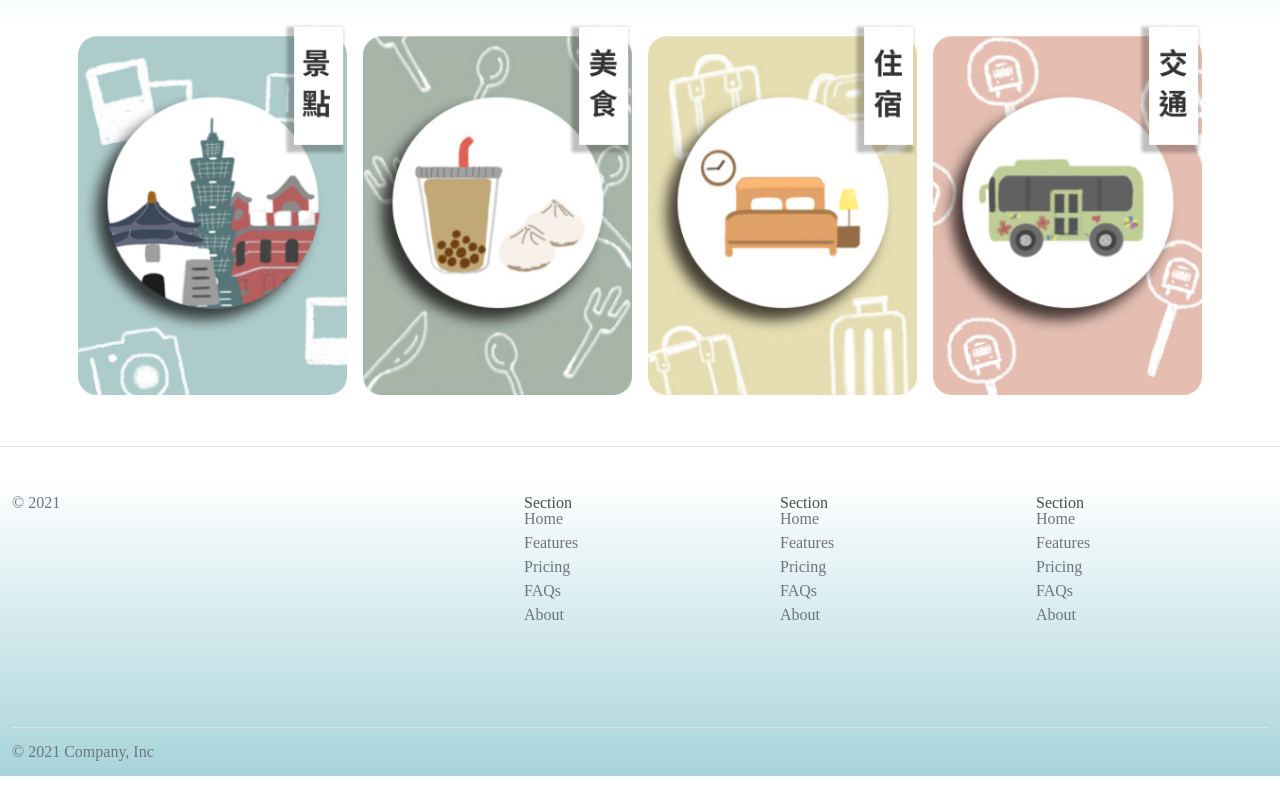
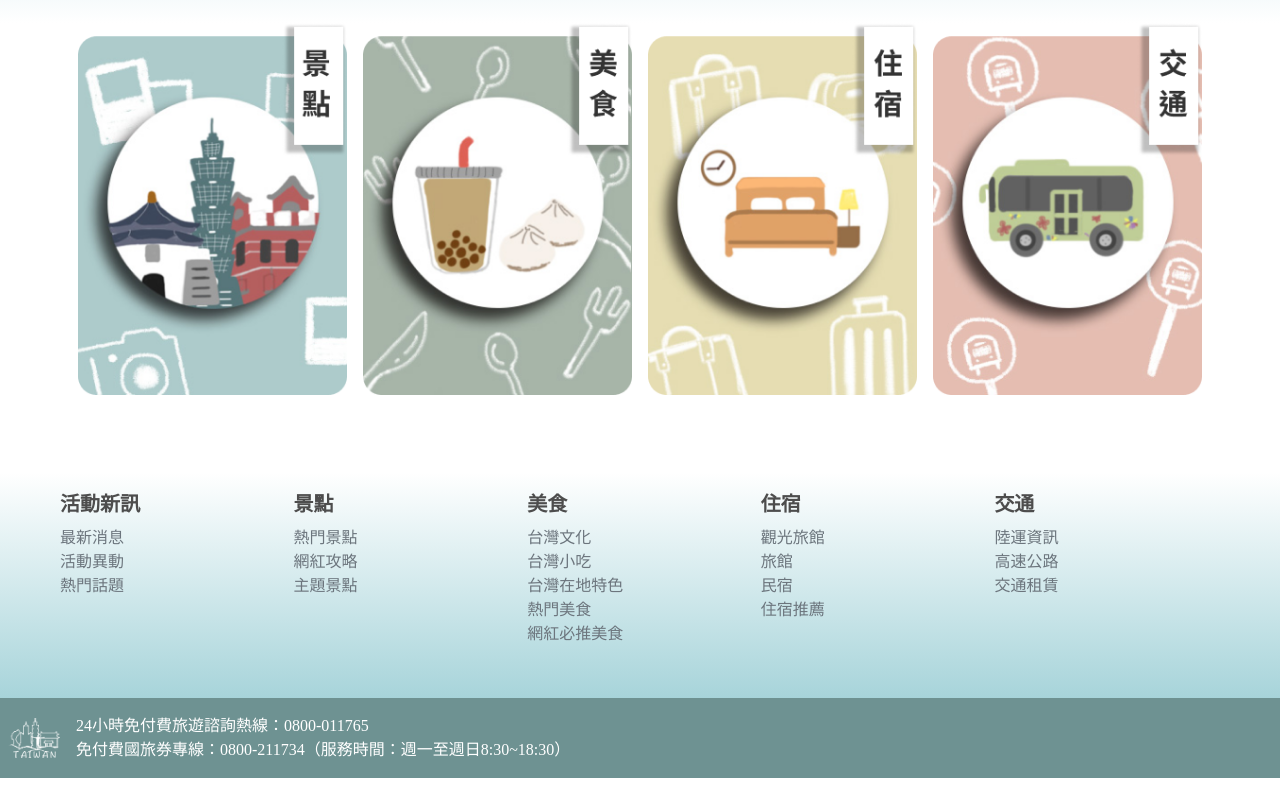
Before and after one commit to Churng/F2E-Taiwan-guide, a Next.js app: page / in a window 1280 px wide. Shown: the part 916-1716 px from the top of the page. After the commit the page ends 1694 px from the top, so only its background shows below. Built offline with nearby package versions, Linux system fonts and the light colour scheme.

Commit message:
footer調整

```diff
--- a/css/style.css
+++ b/css/style.css
@@ -168,6 +168,11 @@ header .login-member {
   background: linear-gradient(0deg, #a7d4da 0%, rgba(167, 212, 218, 0) 89.54%);
 }
 
+.copyright {
+  background-color: #6e9292;
+  color: white;
+}
+
 main main .contain {
   margin-top: -5em;
 }
--- a/share/Footer.js
+++ b/share/Footer.js
@@ -1,124 +1,137 @@
+import Image from "next/image";
+import Logo from "../public/Logo.png";
 export default function footer({ children }) {
 	return (
 		<>
 			<div className="container-fluid footer">
-				<footer className="row row-cols-5 py-5 my-5 border-top ">
+				<footer className="row row-cols-5  px-5 py-5 mt-5 me-1">
 					<div className="col">
-						<p className="text-muted">© 2021</p>
-					</div>
-
-					<div className="col"></div>
-
-					<div className="col">
-						<h5>Section</h5>
+						<h5 className="text-start mb-3 fs-5 fw-bold">活動新訊</h5>
 						<ul className="nav flex-column">
 							<li className="nav-item mb-2">
 								<a href="#" className="nav-link p-0 text-muted">
-									Home
+									最新消息
 								</a>
 							</li>
 							<li className="nav-item mb-2">
 								<a href="#" className="nav-link p-0 text-muted">
-									Features
+									活動異動
 								</a>
 							</li>
 							<li className="nav-item mb-2">
 								<a href="#" className="nav-link p-0 text-muted">
-									Pricing
+									熱門話題
+								</a>
+							</li>
+						</ul>
+					</div>
+					<div className="col">
+						<h5 className="text-start mb-3 fs-5 fw-bold">景點</h5>
+						<ul className="nav flex-column">
+							<li className="nav-item mb-2">
+								<a href="#" className="nav-link p-0 text-muted">
+									熱門景點
 								</a>
 							</li>
 							<li className="nav-item mb-2">
 								<a href="#" className="nav-link p-0 text-muted">
-									FAQs
+									網紅攻略
 								</a>
 							</li>
 							<li className="nav-item mb-2">
 								<a href="#" className="nav-link p-0 text-muted">
-									About
+									主題景點
 								</a>
 							</li>
 						</ul>
 					</div>
-
-					<div className="col">
-						<h5>Section</h5>
+					<div className="col ">
+						<h5 className="text-start mb-3 fs-5 fw-bold">美食</h5>
 						<ul className="nav flex-column">
 							<li className="nav-item mb-2">
 								<a href="#" className="nav-link p-0 text-muted">
-									Home
+									台灣文化
 								</a>
 							</li>
 							<li className="nav-item mb-2">
 								<a href="#" className="nav-link p-0 text-muted">
-									Features
+									台灣小吃
 								</a>
 							</li>
 							<li className="nav-item mb-2">
 								<a href="#" className="nav-link p-0 text-muted">
-									Pricing
+									台灣在地特色
 								</a>
 							</li>
 							<li className="nav-item mb-2">
 								<a href="#" className="nav-link p-0 text-muted">
-									FAQs
+									熱門美食
 								</a>
 							</li>
 							<li className="nav-item mb-2">
 								<a href="#" className="nav-link p-0 text-muted">
-									About
+									網紅必推美食
 								</a>
 							</li>
 						</ul>
 					</div>
-
 					<div className="col">
-						<h5>Section</h5>
+						<h5 className="text-start mb-3 fs-5 fw-bold">住宿</h5>
 						<ul className="nav flex-column">
 							<li className="nav-item mb-2">
 								<a href="#" className="nav-link p-0 text-muted">
-									Home
+									觀光旅館
 								</a>
 							</li>
 							<li className="nav-item mb-2">
 								<a href="#" className="nav-link p-0 text-muted">
-									Features
+									旅館
 								</a>
 							</li>
 							<li className="nav-item mb-2">
 								<a href="#" className="nav-link p-0 text-muted">
-									Pricing
+									民宿
 								</a>
 							</li>
 							<li className="nav-item mb-2">
 								<a href="#" className="nav-link p-0 text-muted">
-									FAQs
+									住宿推薦
+								</a>
+							</li>
+						</ul>
+					</div>
+					<div className="col">
+						<h5 className="text-start mb-3 fs-5 fw-bold">交通</h5>
+						<ul className="nav flex-column">
+							<li className="nav-item mb-2">
+								<a href="#" className="nav-link p-0 text-muted">
+									陸運資訊
 								</a>
 							</li>
 							<li className="nav-item mb-2">
 								<a href="#" className="nav-link p-0 text-muted">
-									About
+									高速公路
+								</a>
+							</li>
+							<li className="nav-item mb-2">
+								<a href="#" className="nav-link p-0 text-muted">
+									交通租賃
 								</a>
 							</li>
 						</ul>
 					</div>
 				</footer>
-				<div className="d-flex flex-wrap justify-content-between align-items-center py-3 my-4 border-top">
-					<div className="col-md-4 d-flex align-items-center">
-						<span className="text-muted">© 2021 Company, Inc</span>
-					</div>
+			</div>
+			<div className="d-flex flex-wrap align-items-center  copyright py-3 px-2">
+				<div className=" d-flex align-items-center">
+					<Image src={Logo} alt="photo" width="52px" height="40px" />
+				</div>
 
-					<ul className="nav col-md-4 justify-content-end list-unstyled d-flex">
-						<li className="ms-3">
-							<a className="text-muted" href="#"></a>
-						</li>
-						<li className="ms-3">
-							<a className="text-muted" href="#"></a>
-						</li>
-						<li className="ms-3">
-							<a className="text-muted" href="#"></a>
-						</li>
-					</ul>
-				</div>
+				<p className="fs-6 lh-base ms-3">
+					24小時免付費旅遊諮詢熱線：0800-011765
+					<br />
+					免付費國旅券專線：0800-211734（服務時間：週一至週日8:30~18:30）
+				</p>
 			</div>
 		</>
 	);
--- a/styles/scss/page/_footer.scss
+++ b/styles/scss/page/_footer.scss
@@ -1,3 +1,8 @@
 .footer {
 	background: linear-gradient(0deg, #a7d4da 0%, rgba(167, 212, 218, 0) 89.54%);
 }
+
+.copyright {
+	background-color: $ColorPublic-100;
+	color: white;
+}
```
Also changed, not shown: 1 other file (tests, documents, lock files or other folders).
